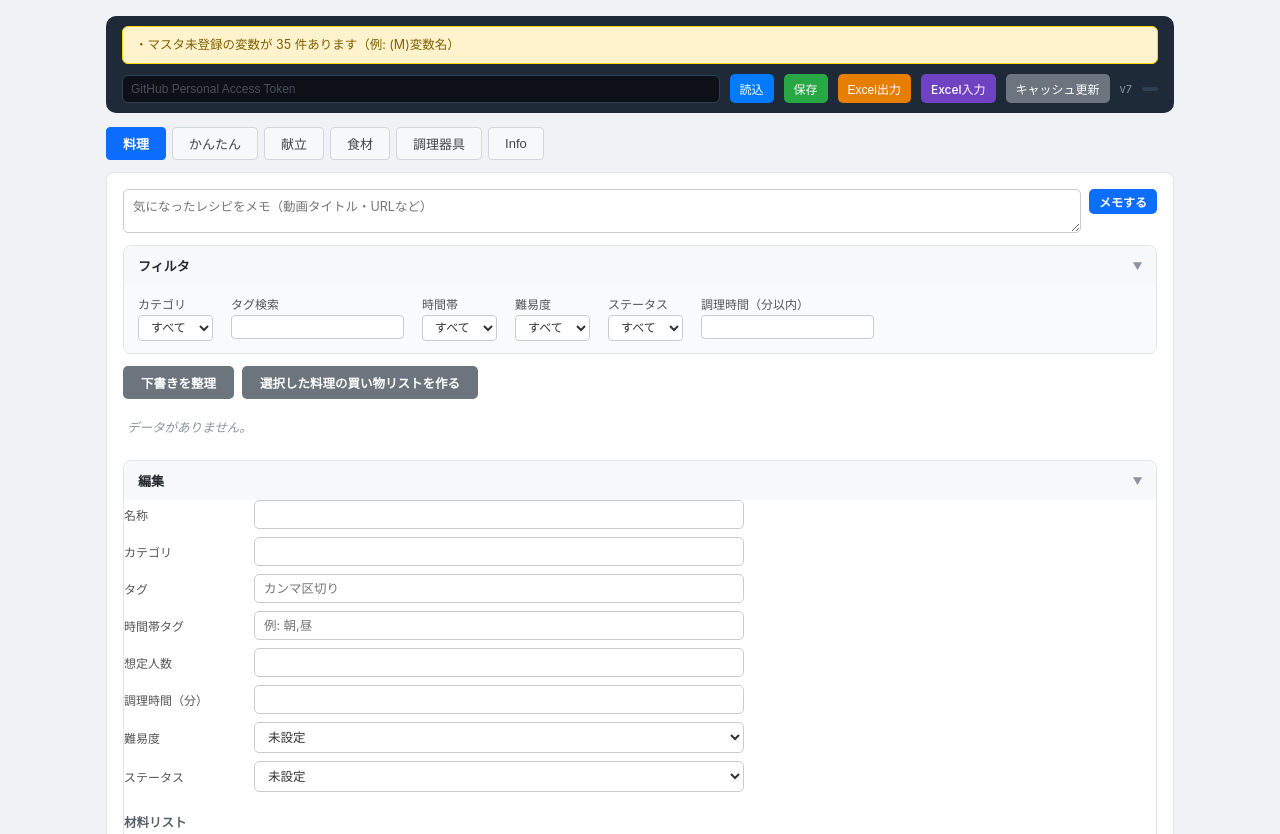
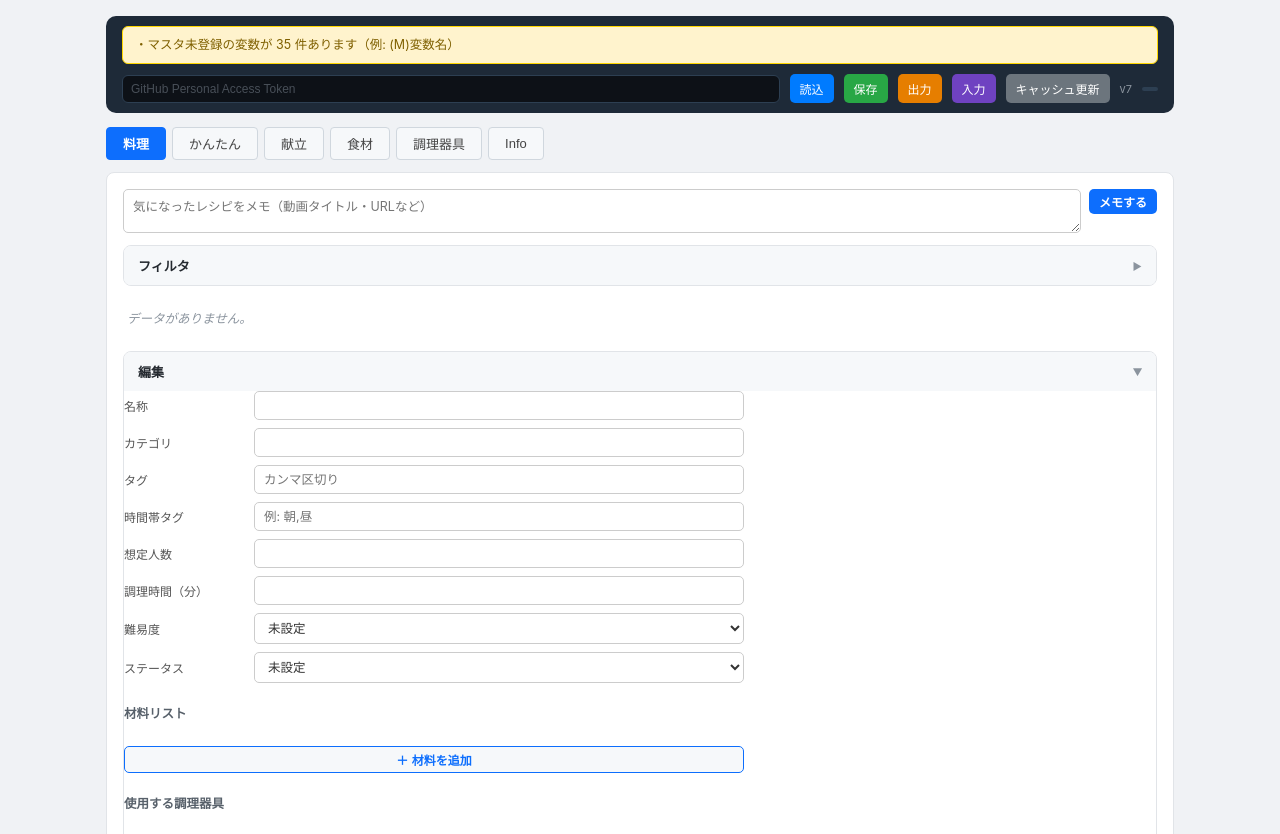
Before and after one commit to palmelo2nd/app, a plain HTML site: page cook/index.html in a window 1280 px wide. Shown: the top 834 px of the page. Drawn offline with nearby package versions, Linux system fonts and the light colour scheme.

Commit message:
cook: Excelボタン表記を簡略化し、料理タブのフィルタをデフォルト閉・下書き整理と買い物リストボタンを下部へ移動
Co-Authored-By: Claude Sonnet 5 <noreply@anthropic.com>
Claude-Session: https://claude.ai/code/session_0152ExmdPmnuB17bKhLoXgfP

```diff
--- a/cook/index.html
+++ b/cook/index.html
@@ -22,8 +22,8 @@
             <input type="password" class="js-token-input" id="token-input" placeholder="GitHub Personal Access Token">
             <button type="button" id="load-btn" class="js-load-btn">読込</button>
             <button type="button" id="save-btn" class="js-save-btn">保存</button>
-            <button type="button" id="export-btn" class="js-excel-export-btn">Excel出力</button>
-            <label class="file-btn">Excel入力<input type="file" id="import-input" accept=".xlsx" hidden></label>
+            <button type="button" id="export-btn" class="js-excel-export-btn">出力</button>
+            <label class="file-btn">入力<input type="file" id="import-input" accept=".xlsx" hidden></label>
             <button type="button" id="cache-reset-btn" class="js-cache-reset-btn">キャッシュ更新</button>
             <span id="app-version-badge" class="version-badge"></span>
             <span id="sync-status" class="sync-status"></span>
@@ -50,17 +50,12 @@
                 <button type="button" id="dish-quickmemo-btn" class="btn btn--sm btn--primary">メモする</button>
             </div>
 
-            <details class="expander" open>
+            <details class="expander">
                 <summary class="expander-title">フィルタ</summary>
                 <div id="dish-filter-area" class="filter-area"></div>
             </details>
 
-            <div class="list-toolbar">
-                <button type="button" id="dish-draft-filter-btn" class="btn btn--muted">下書きを整理</button>
-                <button type="button" id="dish-shoppinglist-btn" class="btn btn--muted">選択した料理の買い物リストを作る</button>
-            </div>
             <div id="dish-table-wrapper" class="table-wrapper"></div>
-            <div id="dish-shoppinglist-panel" class="side-panel" hidden></div>
 
             <!-- 見るビュー：材料・手順を確認しながら調理を進める（編集欄は下の「編集」に格納） -->
             <div id="dish-view-panel" class="view-panel"></div>
@@ -109,6 +104,12 @@
                     </div>
                 </div>
             </details>
+
+            <div class="list-toolbar">
+                <button type="button" id="dish-draft-filter-btn" class="btn btn--muted">下書きを整理</button>
+                <button type="button" id="dish-shoppinglist-btn" class="btn btn--muted">選択した料理の買い物リストを作る</button>
+            </div>
+            <div id="dish-shoppinglist-panel" class="side-panel" hidden></div>
         </section>
 
         <!-- ========== かんたんタブ（料理タブと同じdishDataを共有。名称・材料・作り方・メモだけの最小入力） ========== -->
```
